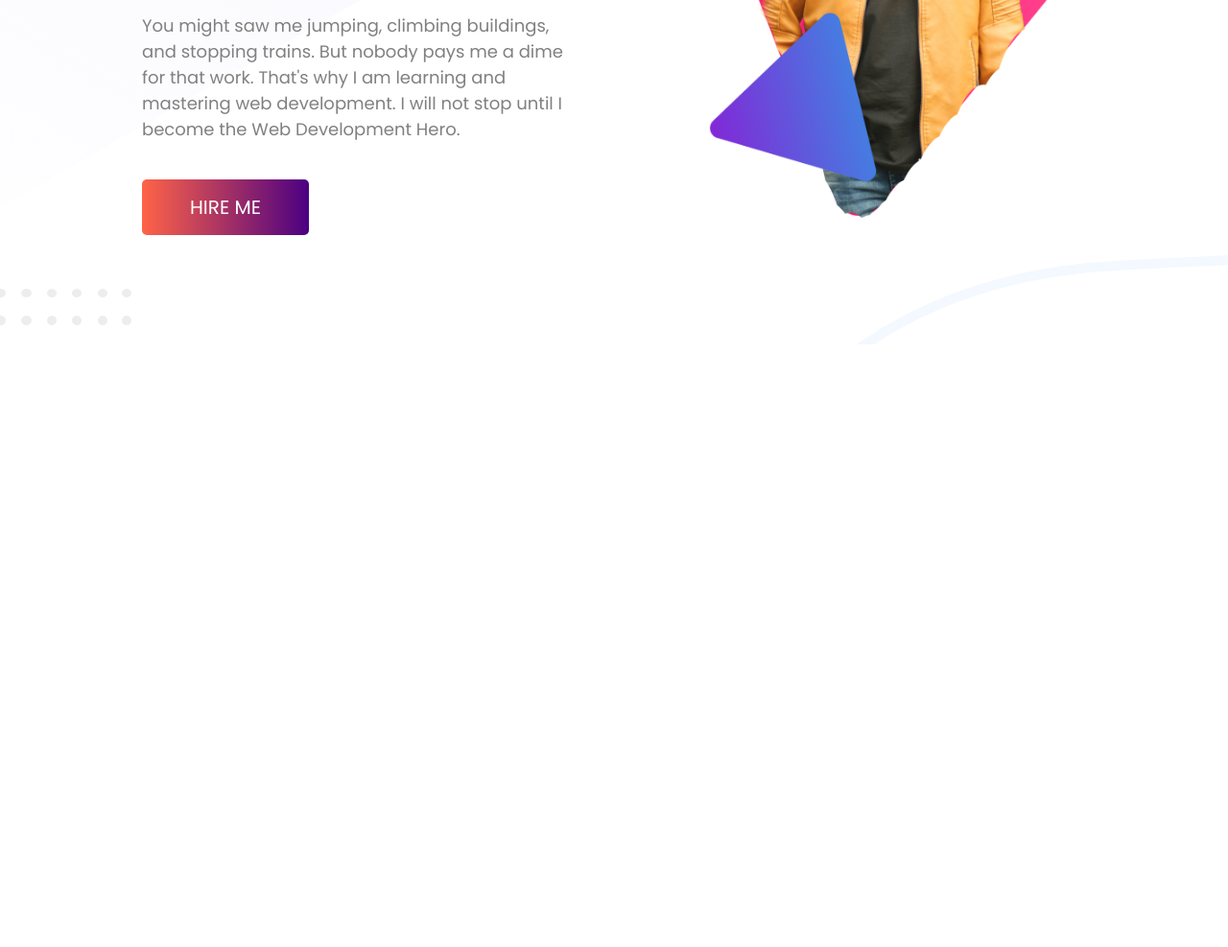
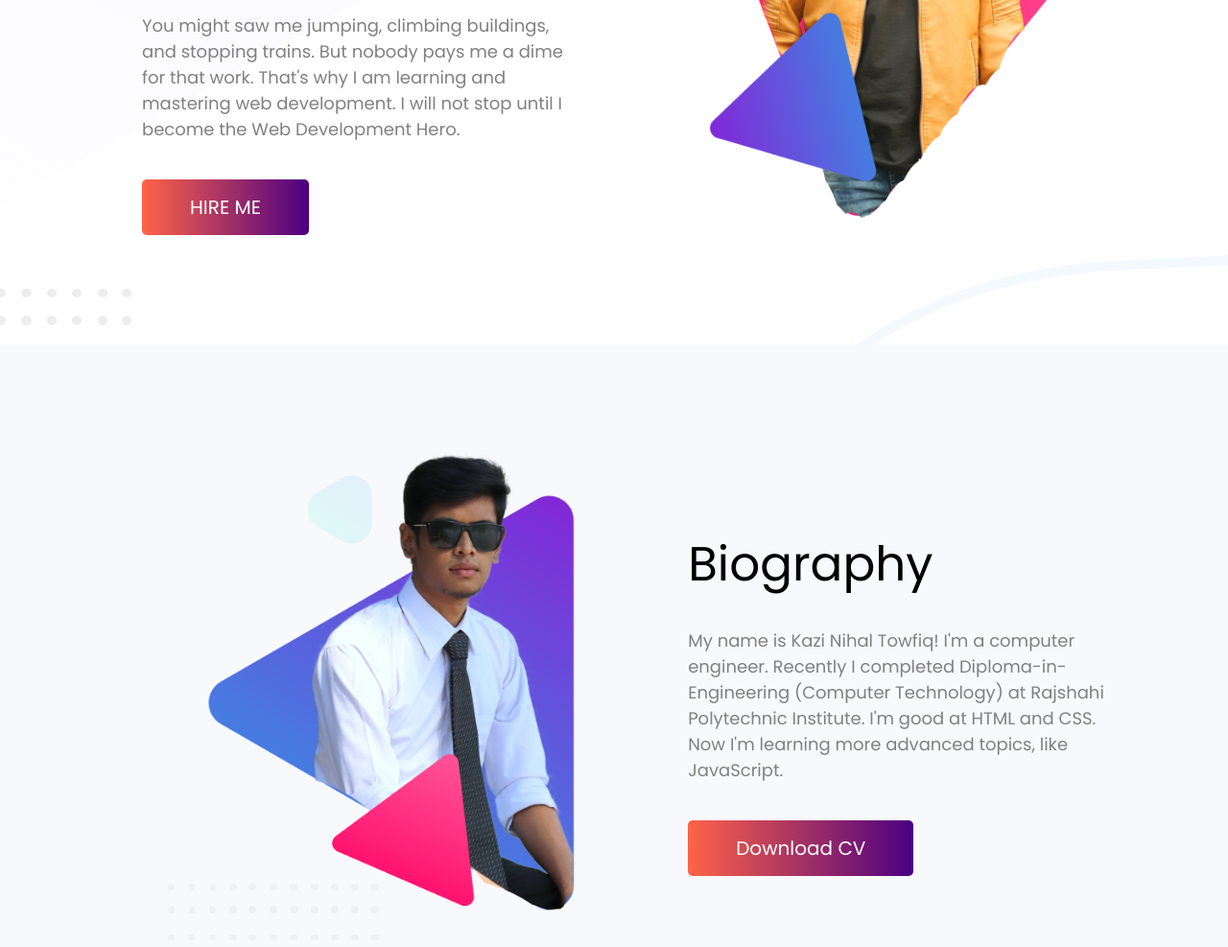
Before and after one commit to nihaltowfiq/personal-website, a plain HTML site: page index.html in a window 1280 px wide. Shown: the part 391-1378 px from the top of the page at 96% size. Before the commit the page ends 800 px from the top, so only its background shows below. Drawn offline with Linux system fonts and the light colour scheme.

Commit message:
biography area added

```diff
--- a/index.html
+++ b/index.html
@@ -21,5 +21,16 @@
             <img src="images/nihal.png" alt="">
         </div>
     </section>
+
+    <section class="biography-area">
+        <div class="half-width">
+            <img src="images/nihal-dream.png" alt="">
+        </div>
+        <div class="half-width biography">
+            <h1>Biography</h1>
+            <p> My name is Kazi Nihal Towfiq! I'm a computer engineer. Recently I completed Diploma-in-Engineering (Computer Technology) at Rajshahi Polytechnic Institute. I'm good at HTML and CSS. Now I'm learning more advanced topics, like JavaScript.</p>
+            <a class="link-button" target="_blank" href="https://shorturl.at/FKM16">Download CV</a>
+        </div>
+    </section>
 </body>
 </html>
--- a/style.css
+++ b/style.css
@@ -48,3 +48,12 @@ h1{
     padding-left: 10%;
     height: 750px;
 }
+.biography-area{
+    background-image: url(images/biography-bg.png);
+    background-repeat: no-repeat;
+    height: 750px;
+    padding-left: 15%;
+}
+.biography{
+    padding: 170px 0px 0px 90px;
+}
```
